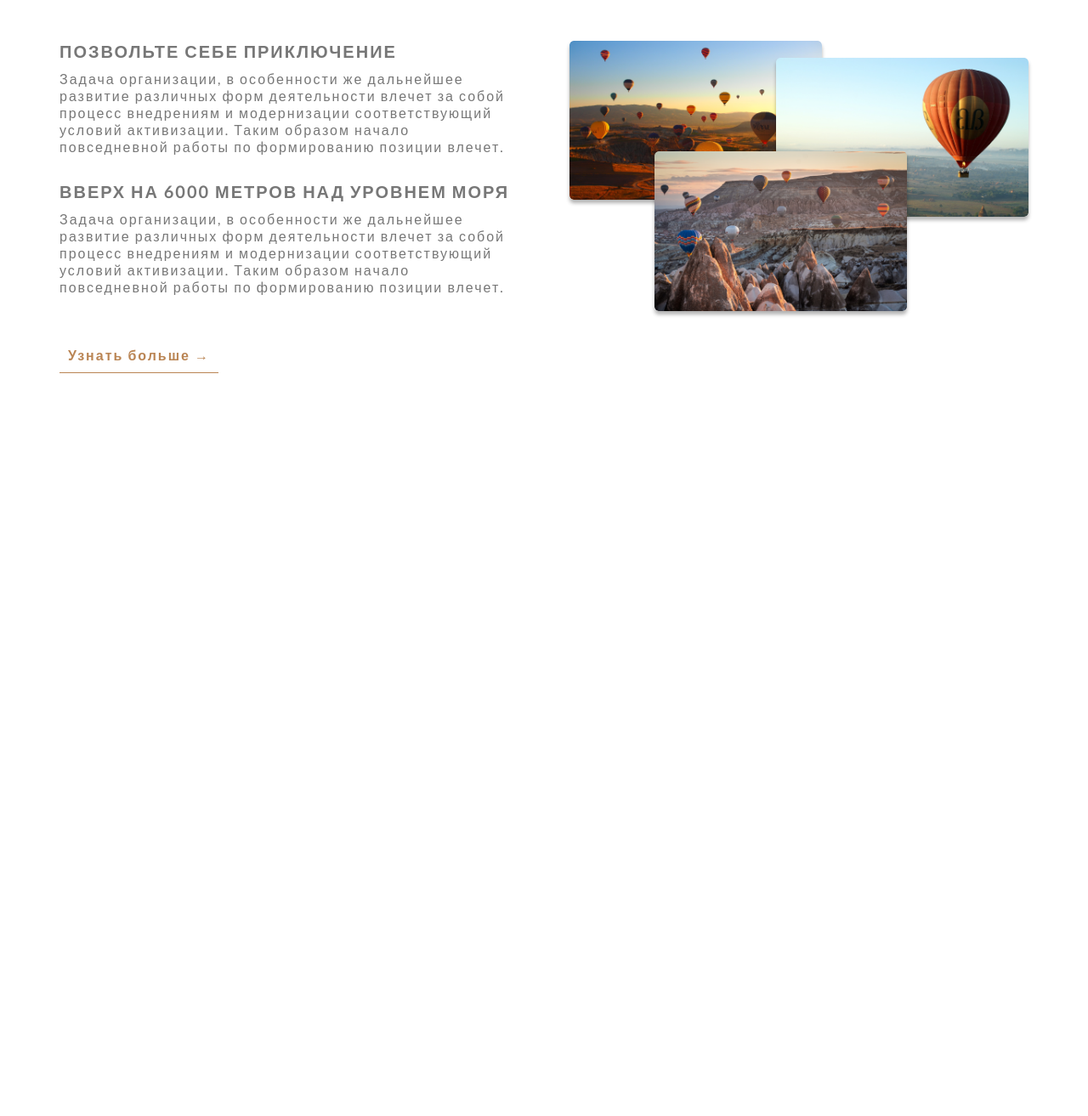
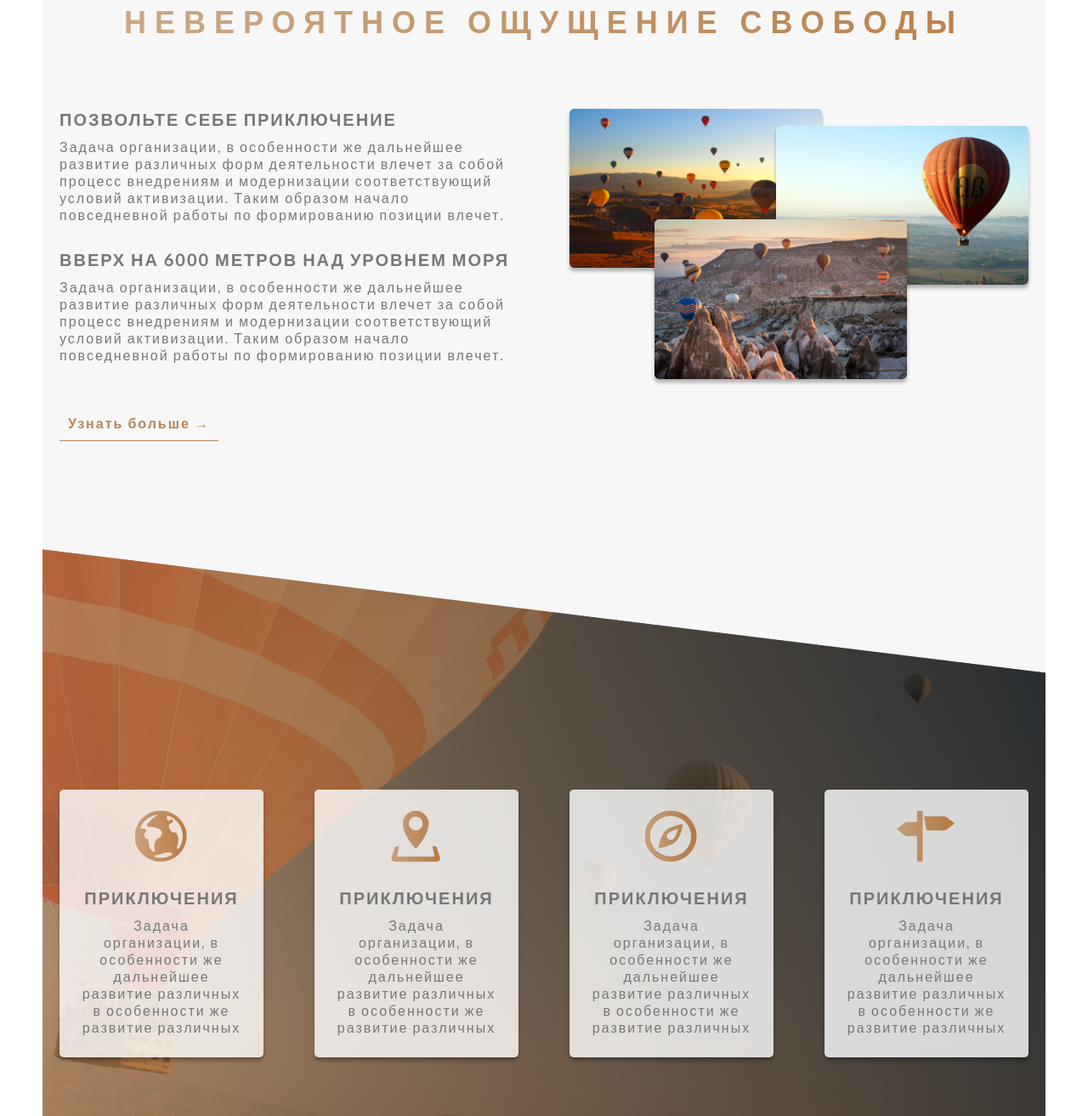
Before and after one commit to GaluzaMaksim996/ballons, a website: page src/index.html in a window 1280 px wide. Shown: the part 887-2200 px from the top of the page at 85% size. Before the commit the page ends 1326 px from the top, so only its background shows below. Drawn offline with nearby package versions, Linux system fonts and the light colour scheme; files that its build step writes are made by us from their sources; files whose address does not match are found by name.

Commit message:
added section adventure

```diff
--- a/src/index.html
+++ b/src/index.html
@@ -8,6 +8,7 @@
       href="https://fonts.googleapis.com/css2?family=Lato:ital,wght@0,100;0,300;0,400;0,700;0,900;1,100;1,300;1,400;1,700;1,900&display=swap"
       rel="stylesheet"
     />
+    <link rel="stylesheet" href="css/icon-font.css" />
     <link rel="stylesheet" href="css/style.min.css" />
     <title>Ballons</title>
   </head>
@@ -87,6 +88,51 @@
             </div>
           </div>
         </section>
+
+        <section class="adventure">
+          <div class="row">
+            <div class="col-1-of-4">
+              <div class="adventure-card">
+                <i class="adventure-card__icon icon-Vector-3 margin-bottom-30px"></i>
+                <h3 class="title-third margin-bottom-10px">приключения</h3>
+                <p class="paragraph">
+                  Задача организации, в особенности же дальнейшее развитие различных в особенности
+                  же развитие различных
+                </p>
+              </div>
+            </div>
+            <div class="col-1-of-4">
+              <div class="adventure-card">
+                <i class="adventure-card__icon icon-Vector-2 margin-bottom-30px"></i>
+                <h3 class="title-third margin-bottom-10px">приключения</h3>
+                <p class="paragraph">
+                  Задача организации, в особенности же дальнейшее развитие различных в особенности
+                  же развитие различных
+                </p>
+              </div>
+            </div>
+            <div class="col-1-of-4">
+              <div class="adventure-card">
+                <i class="adventure-card__icon icon-Vector margin-bottom-30px"></i>
+                <h3 class="title-third margin-bottom-10px">приключения</h3>
+                <p class="paragraph">
+                  Задача организации, в особенности же дальнейшее развитие различных в особенности
+                  же развитие различных
+                </p>
+              </div>
+            </div>
+            <div class="col-1-of-4">
+              <div class="adventure-card">
+                <i class="adventure-card__icon icon-Vector-1 margin-bottom-30px"></i>
+                <h3 class="title-third margin-bottom-10px">приключения</h3>
+                <p class="paragraph">
+                  Задача организации, в особенности же дальнейшее развитие различных в особенности
+                  же развитие различных
+                </p>
+              </div>
+            </div>
+          </div>
+        </section>
       </main>
     </div>
   </body>
--- a/src/scss/abstracts/_mixins.scss
+++ b/src/scss/abstracts/_mixins.scss
@@ -4,3 +4,11 @@
   text-decoration: none;
   color: $color;
 }
+
+@mixin clearfix {
+  &::after {
+    content: '';
+    display: table;
+    clear: both;
+  }
+}
--- /dev/null
+++ b/src/scss/components/_adventure-card.scss
@@ -0,0 +1,19 @@
+.adventure-card {
+  padding: 2.5rem;
+  background-color: rgba($color-white, 0.8);
+  border-radius: 0.5rem;
+  box-shadow: $box-shadow;
+  text-align: center;
+
+  &__icon {
+    font-size: 6rem;
+    background: linear-gradient(
+      90deg,
+      rgba($color-brown-light, 0.7) 0.03%,
+      rgba($color-brown-dark, 0.7) 99.94%
+    );
+    -webkit-background-clip: text;
+    color: transparent;
+    display: inline-block;
+  }
+}
--- a/src/scss/layout/_grid.scss
+++ b/src/scss/layout/_grid.scss
@@ -4,6 +4,8 @@
   &:not(:last-child) {
     margin-bottom: $margin-vertical-big;
   }
+
+  @include clearfix;
 }
 
 .col-1-of-2 {
--- a/src/scss/pages/_home.scss
+++ b/src/scss/pages/_home.scss
@@ -2,3 +2,14 @@
   padding-top: 8rem;
   margin-bottom: 20rem;
 }
+
+.adventure {
+  padding: 21rem 0;
+  background: linear-gradient(90deg, rgba($color-brown-light, 0.7), rgba($color-black, 0.7)),
+    url(../img/section-adventure.jpg) center / cover no-repeat;
+  transform: skewY(7deg);
+
+  & > * {
+    transform: skewY(-7deg);
+  }
+}
--- a/src/scss/style.scss
+++ b/src/scss/style.scss
@@ -8,6 +8,9 @@
 @import 'components/button';
 @import 'components/button-text';
 @import 'components/composition';
+@import 'components/adventure-card';
 
 @import 'layout/grid';
 @import 'layout/header';
+
+@import 'pages/home';
```
Also changed, not shown: dist/css/fonts/icomoon.ttf (added), dist/css/fonts/icomoon.woff (added), dist/css/icon-font.css (added), dist/css/style.min.css, dist/index.html, 2 other files.
